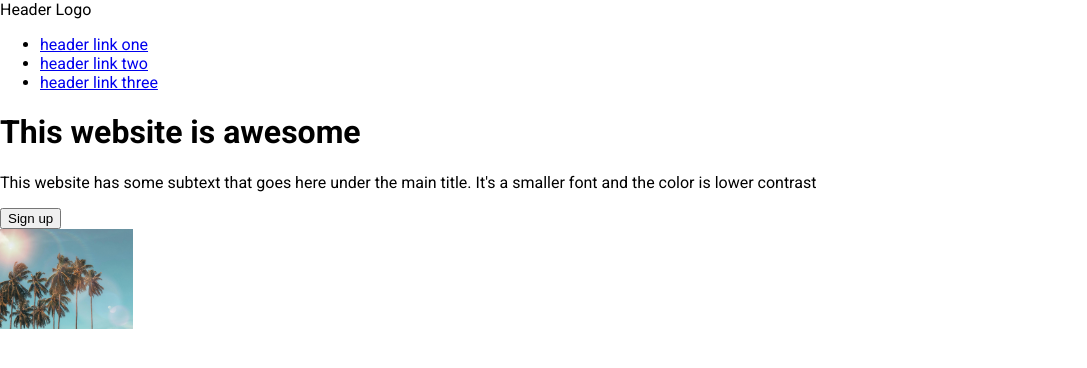
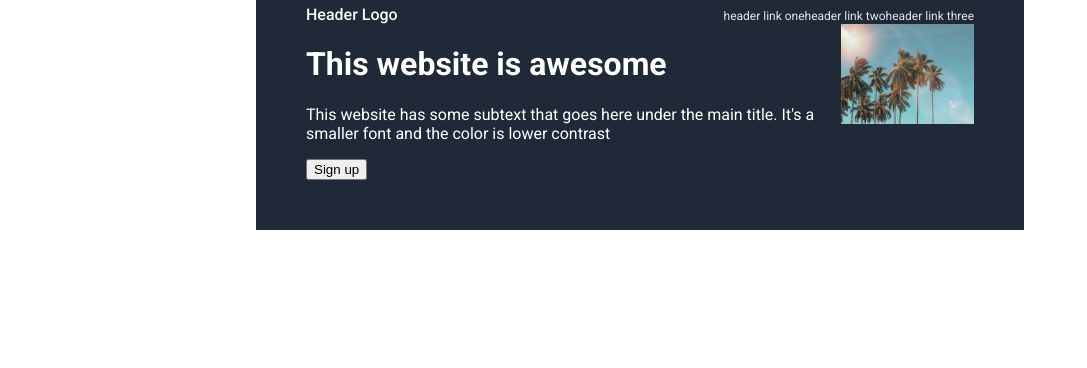
Before and after one commit to maigir/landing-page, a plain HTML site: page index.html in a window 1280 px wide. Shown: the whole page, without its empty margins (0-1087 px from the left). Drawn offline with Linux system fonts and the light colour scheme.

Commit message:
Add background color aand align header

```diff
--- a/index.html
+++ b/index.html
@@ -28,7 +28,7 @@
         <h1>This website is awesome</h1>
         <p>This website has some subtext that goes here under the main title.
           It's a smaller font and the color is lower contrast</p>
-        <button class="header_section-left--button">Sign up</button>
+        <button class="header_section-left--btn">Sign up</button>
       </div>
       <div class="header_section-right">
         <img src="./images/header_summer.jpg" alt="Palm trees and blue sky" height="100">
--- a/style.css
+++ b/style.css
@@ -1,5 +1,44 @@
 body {
  font-family: "Roboto", sans-serif;
- margin: 0;
+ margin: 0 auto;
  padding: 0;
+ max-width: 60%;
+ display: flex;
+ flex-direction: column;
+ /* Hiljem muudan ära */
+ color: white;
 }
+
+.section-1 {
+  background-color: #1F2937;
+  padding: 5px 50px 50px 50px;
+}
+
+.header {
+  display: flex;
+  justify-content: space-between;
+}
+
+.header_logo {
+  font-size: 16px;
+  color: #F9FAF8;
+  font-weight: 500;
+}
+
+.header_section {
+  display: flex;
+}
+
+ul {
+  display: flex;
+  justify-content: ;
+  list-style-type: none;
+  padding: 0;
+  margin: 0;
+}
+
+a {
+  text-decoration: none;
+  color: #E5E7EB;
+  font-size: 12px;
+}
```
